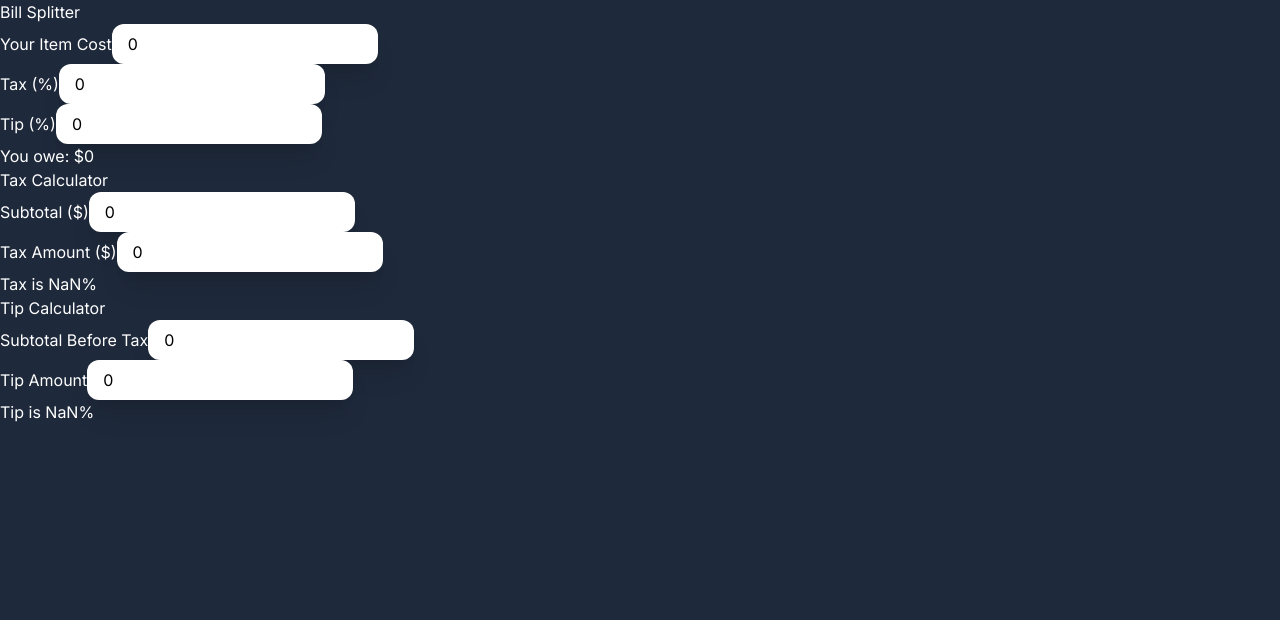
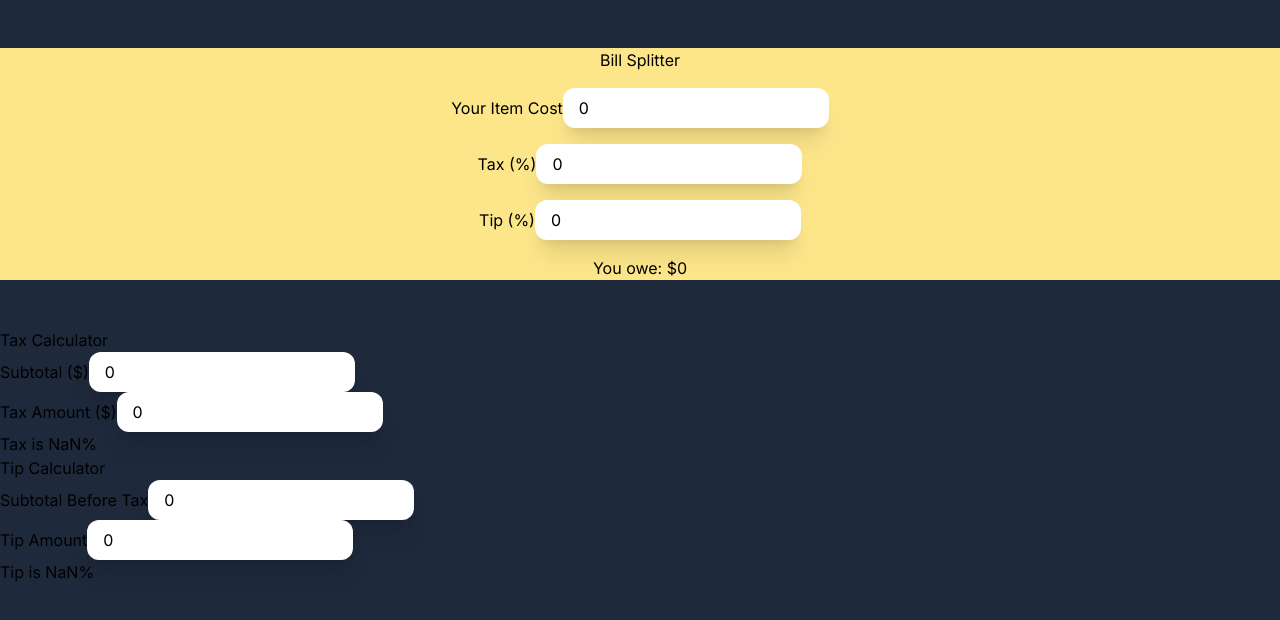
Before and after one commit to brandonmcconathy/bill-splitter, a Next.js app: page / in a window 1280 px wide. Shown: the top 620 px of the page. Built offline with nearby package versions, Linux system fonts and the light colour scheme.

Commit message:
Started styling main component

```diff
--- a/src/app/components/main.tsx
+++ b/src/app/components/main.tsx
@@ -12,7 +12,7 @@ export default function Main() {
   }
 
   return(
-    <section className="">
+    <section className="bg-amber-200 flex flex-col justify-center items-center my-12 gap-4">
       <h1>Bill Splitter</h1>
       <div>
         <label>Your Item Cost</label>
--- a/src/app/layout.tsx
+++ b/src/app/layout.tsx
@@ -15,7 +15,7 @@ export default function RootLayout({
   children: React.ReactNode;
 }>) {
   return (
-    <html lang="en" className="bg-slate-800 text-white">
+    <html lang="en" className="bg-slate-800">
       <body className={inter.className}>{children}</body>
     </html>
   );
```
